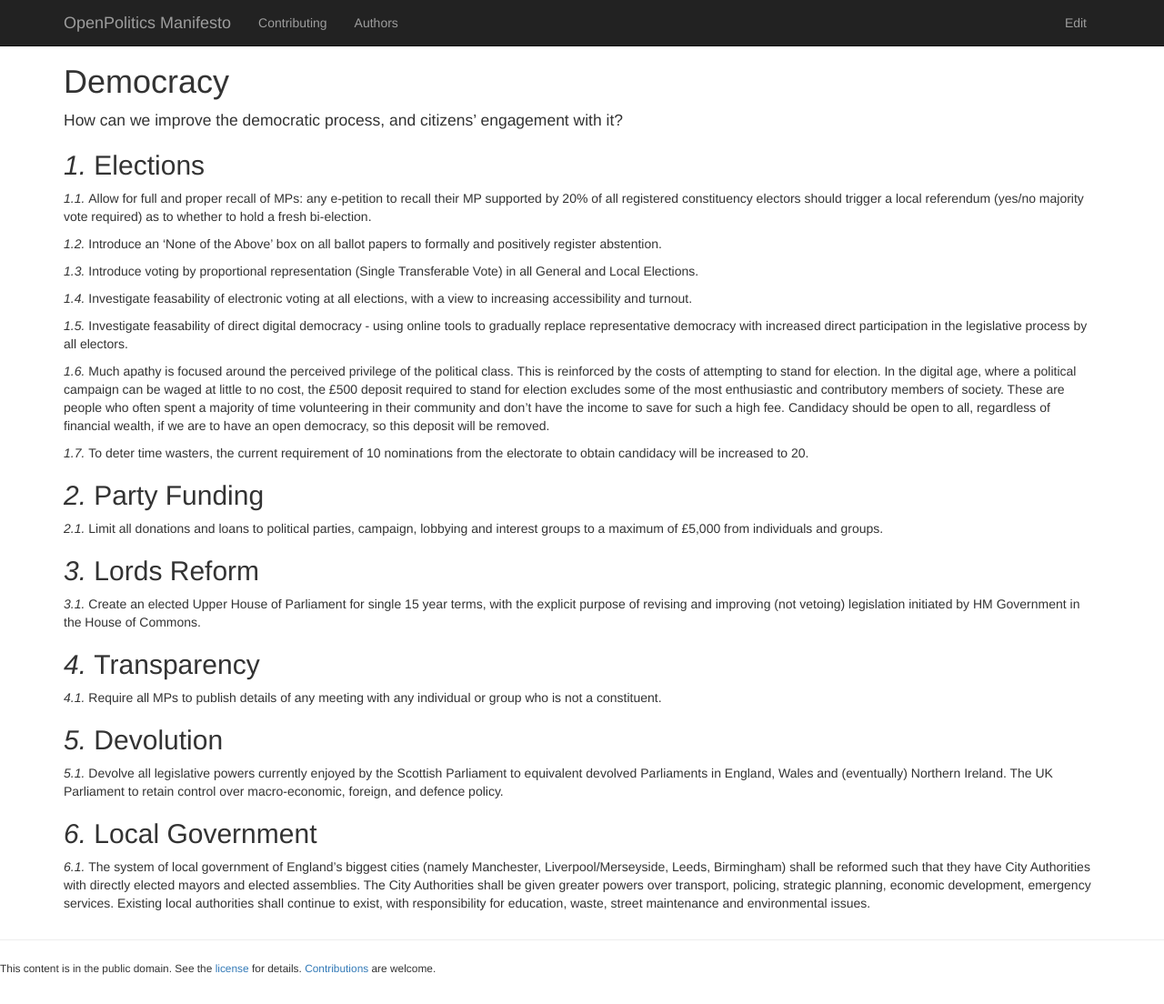
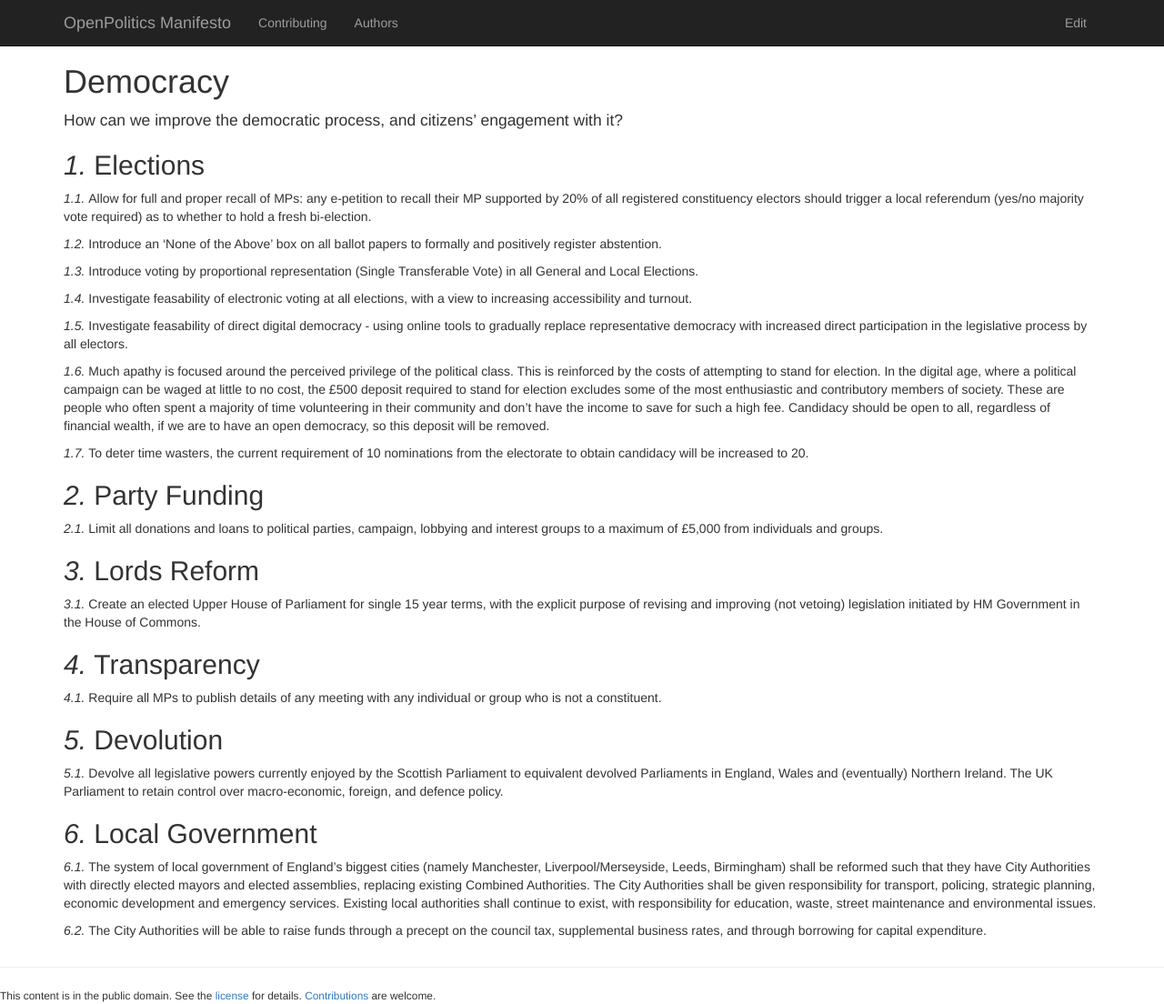
Before and after one commit to openpolitics/manifesto, a Jekyll site: the page built from democracy.md, in a window 1280 px wide and 1104 px high. Shown: the whole window at 91% size. Built offline with Jekyll 4.4.1, drawn with Linux system fonts in a browser that asks for light colours; nearby versions of some CDN libraries.

Commit message:
Update democracy.md
More details

```diff
--- a/democracy.md
+++ b/democracy.md
@@ -40,4 +40,6 @@ Devolve all legislative powers currently enjoyed by the Scottish Parliament to e
 
 ## Local Government
 
-The system of local government of England's biggest cities (namely Manchester, Liverpool/Merseyside, Leeds, Birmingham) shall be reformed such that they have City Authorities with directly elected mayors and elected assemblies. The City Authorities shall be given greater powers over transport, policing, strategic planning, economic development, emergency services. Existing local authorities shall continue to exist, with responsibility for education, waste, street maintenance and environmental issues.
+The system of local government of England's biggest cities (namely Manchester, Liverpool/Merseyside, Leeds, Birmingham) shall be reformed such that they have City Authorities with directly elected mayors and elected assemblies, replacing existing Combined Authorities. The City Authorities shall be given responsibility for transport, policing, strategic planning, economic development and emergency services. Existing local authorities shall continue to exist, with responsibility for education, waste, street maintenance and environmental issues.
+
+The City Authorities will be able to raise funds through a precept on the council tax, supplemental business rates, and through borrowing for capital expenditure.
```
